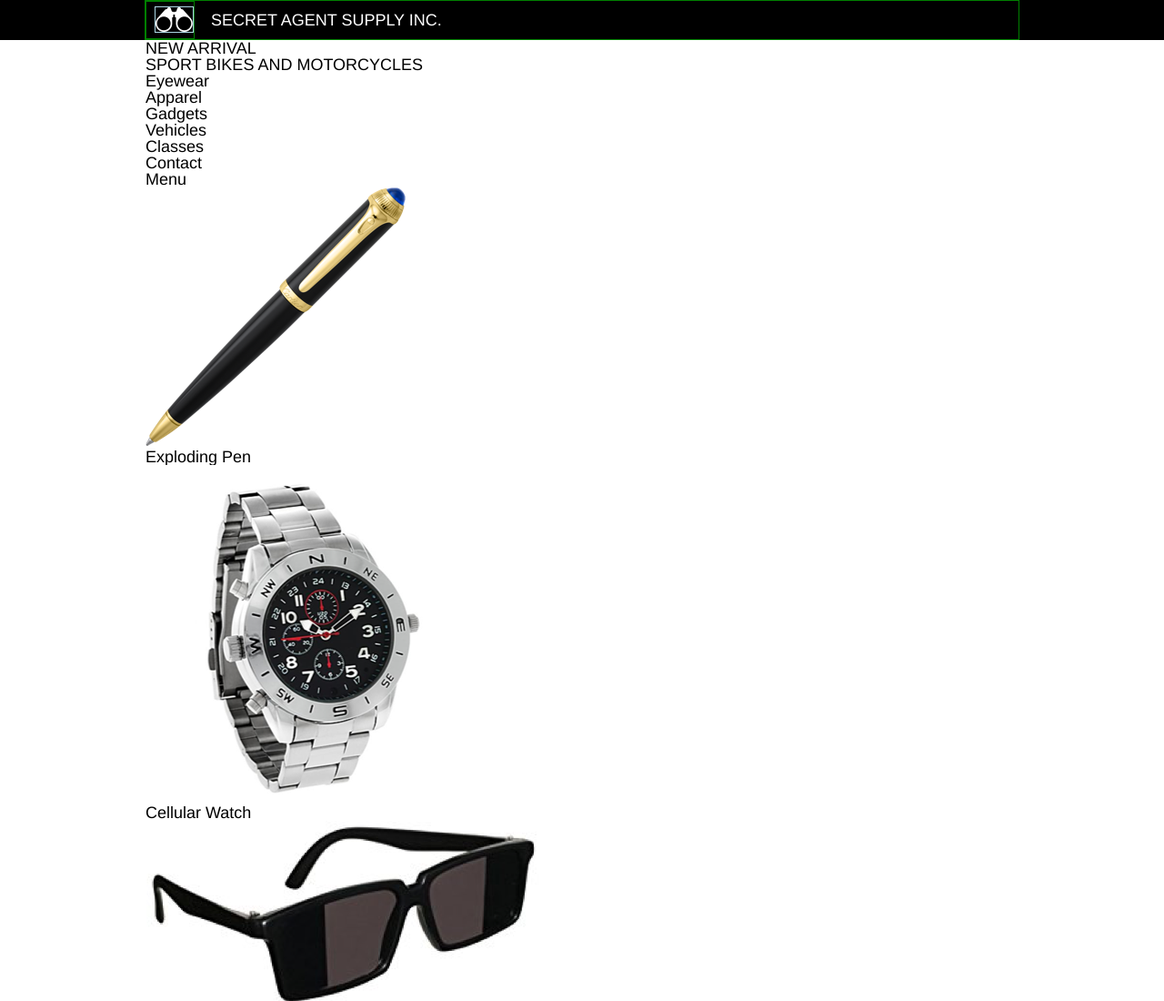
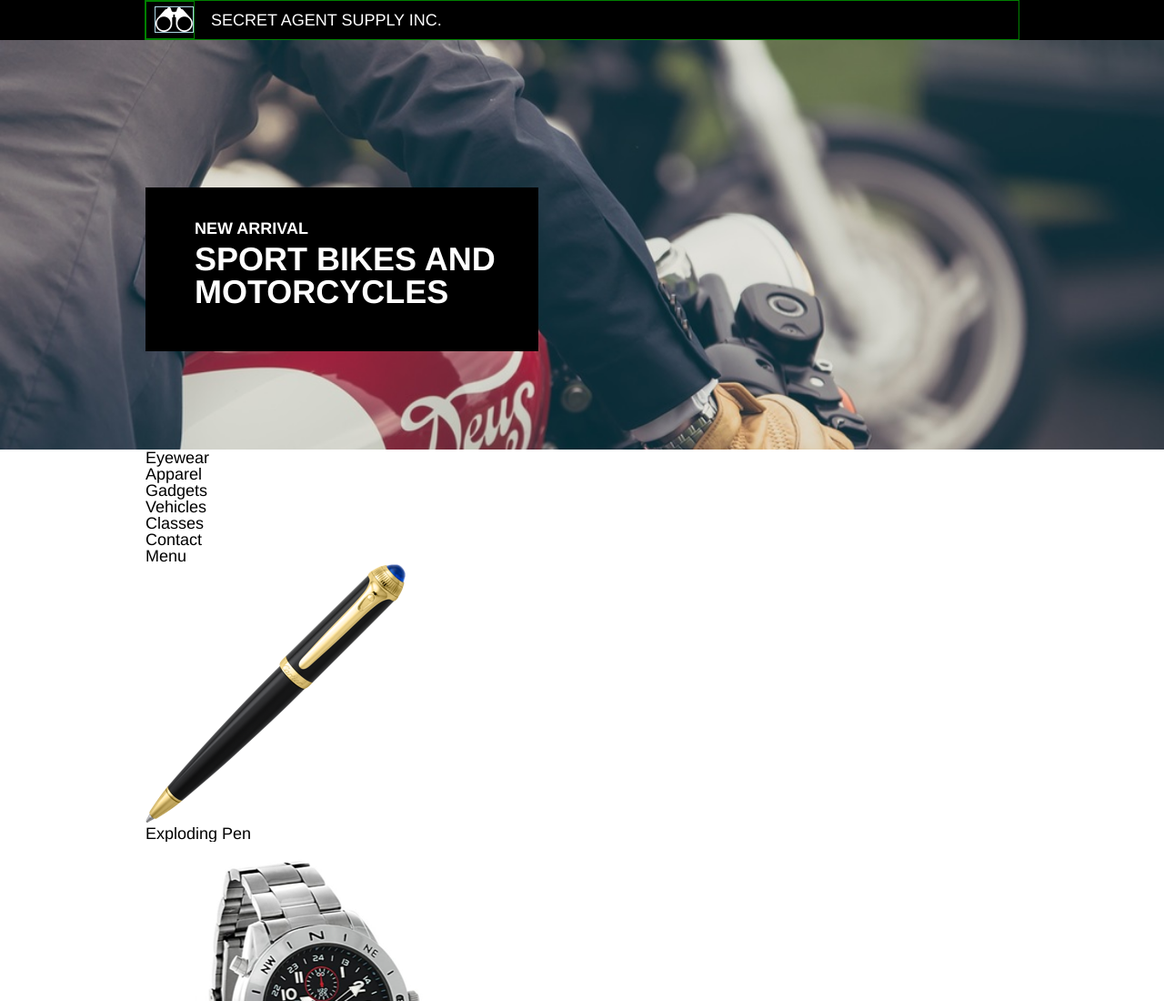
Before and after one commit to jsharris1229/secretagentsupply, a plain HTML site: page index.html in a window 1280 px wide. Shown: the top 1100 px of the page at 91% size. Drawn offline with Linux system fonts and the light colour scheme.

Commit message:
Code banner section

```diff
--- a/index.html
+++ b/index.html
@@ -40,7 +40,7 @@
     <!-- Banner section -->
     <div id="banner">
       <div class="bodycontainer">
-        <div id="newarrival">
+        <div class="newarrival">
           <h3>NEW ARRIVAL</h3>
           <h1>SPORT BIKES AND MOTORCYCLES</h1>
         </div>
--- a/resources/css/style.css
+++ b/resources/css/style.css
@@ -55,6 +55,49 @@ body {
   border: 1px solid lightblue;
 }
 
+/* ***** Banner section
+   #banner div div h2/h4
+ */
+#banner {
+  display: flex;
+  width: 100%;
+  height: 25rem;
+  background-image: url("../images/moto.jpeg");
+  background-repeat: no-repeat;
+  background-size: cover;
+}
+
+#banner div {
+  display: flex;
+}
+
+#banner div div {
+  display: flex;
+  flex-flow: column nowrap;
+  background-color: black;
+  width: 24rem;
+  height: 10rem;
+  color: white;
+  font-weight: bold;
+  margin-top: 9rem;
+}
+
+#banner div div h3 {
+  font-size: 1rem;
+  color: inherit;
+  font-weight: inherit;
+  padding-top: 2rem;
+  padding-left: 3rem;
+}
+
+#banner div div h1 {
+  font-size: 2rem;
+  color: inherit;
+  font-weight: inherit;
+  padding-top: .4rem;
+  padding-left: 3rem;
+}
+
 /* ***** Location section
  */
 #location {
```
